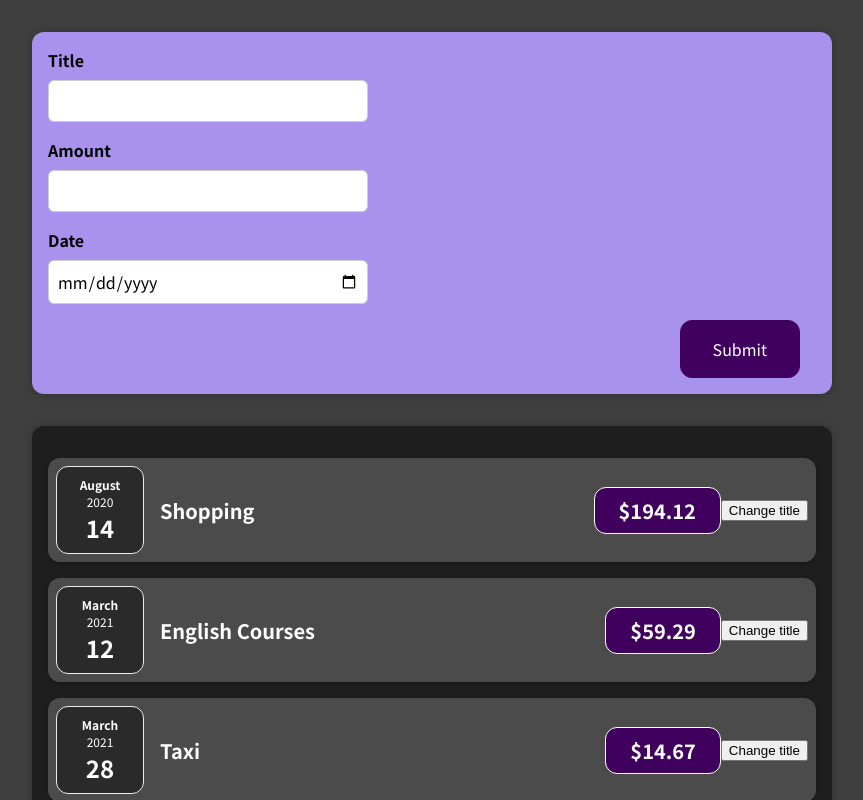
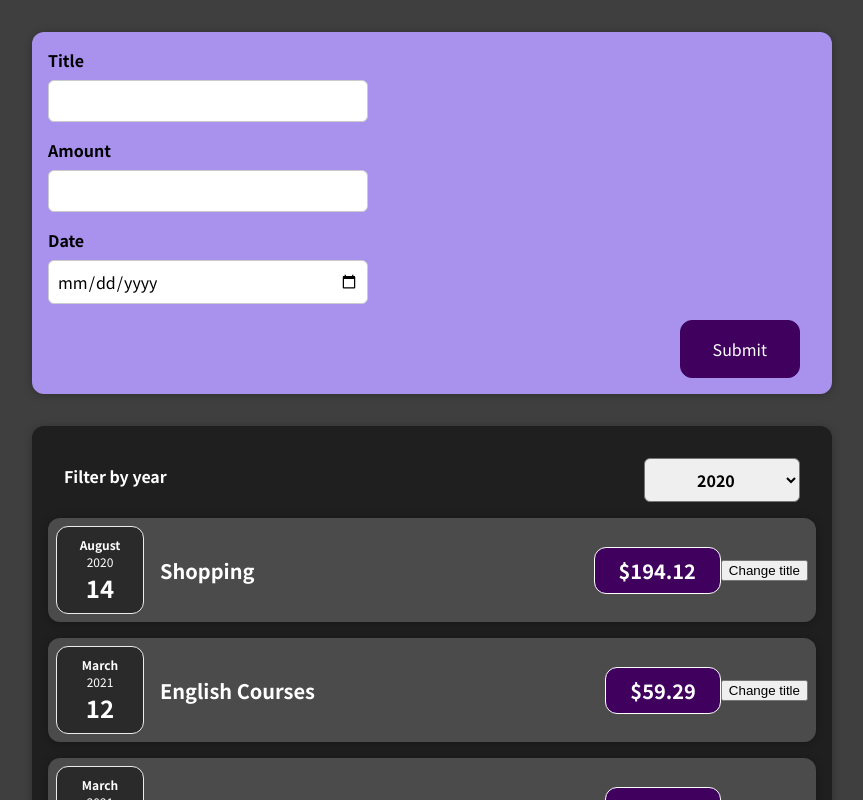
Before and after one commit to katerinagutich/expenses-tracker, a React (Create React App) app: page / in a window 1280 px wide. Shown: the top 800 px of the page, without its empty margins (208-1071 px from the left). Built offline with nearby package versions, Linux system fonts and the light colour scheme.

Commit message:
Create ExpenseFilter component and add styles to it

```diff
--- /dev/null
+++ b/src/components/Expenses/ExpenseFilter.css
@@ -0,0 +1,24 @@
+.expenses-filter {
+    color: white;
+    padding: 0 1rem;
+}
+
+.expenses-filter__control {
+    display: flex;
+    width: 100%;
+    align-items: center;
+    justify-content: space-between;
+    margin: 1rem 0;
+}
+
+.expenses-filter label {
+    font-weight: bold;
+    margin-bottom: 0.5rem;
+}
+
+.expenses-filter select {
+    font: inherit;
+    padding: 0.5rem 3rem;
+    font-weight: bold;
+    border-radius: 6px;
+}
--- /dev/null
+++ b/src/components/Expenses/ExpenseFilter.js
@@ -0,0 +1,24 @@
+import './ExpenseFilter.css';
+
+const ExpenseFilter = props => {
+
+    const dropdownChangeHandler = event => {
+        props.onFilterChange(event.target.value);
+    };
+
+    return (
+        <div className="expenses-filter">
+            <div className="expenses-filter__control">
+                <label>Filter by year</label>
+                <select value={props.selected} onChange={dropdownChangeHandler}>
+                    <option value="2022">2022</option>
+                    <option value="2021">2021</option>
+                    <option value="2020">2020</option>
+                    <option value="2019">2019</option>
+                </select>
+            </div>
+        </div>
+    );
+};
+
+export default ExpenseFilter;
--- a/src/components/Expenses/Expenses.js
+++ b/src/components/Expenses/Expenses.js
@@ -1,10 +1,23 @@
+import React, {useState} from 'react';
 import ExpenseItem from './ExpenseItem';
 import Card from '../UI/Card';
+import ExpenseFilter from './ExpenseFilter';
 import './Expenses.css';
 
 function Expenses(props) {
+
+    const [filteredYear, setFilteredYear] = useState("2020")
+
+    const filterChangeHandler = selectedYear => {
+        setFilteredYear(selectedYear);
+    };
+
     return (
         <Card className="expenses">
+            <ExpenseFilter
+                selected={filteredYear}
+                onFilterChange={filterChangeHandler}
+            />
             <ExpenseItem
                 title={props.items[0].title}
                 amount={props.items[0].amount}
```
